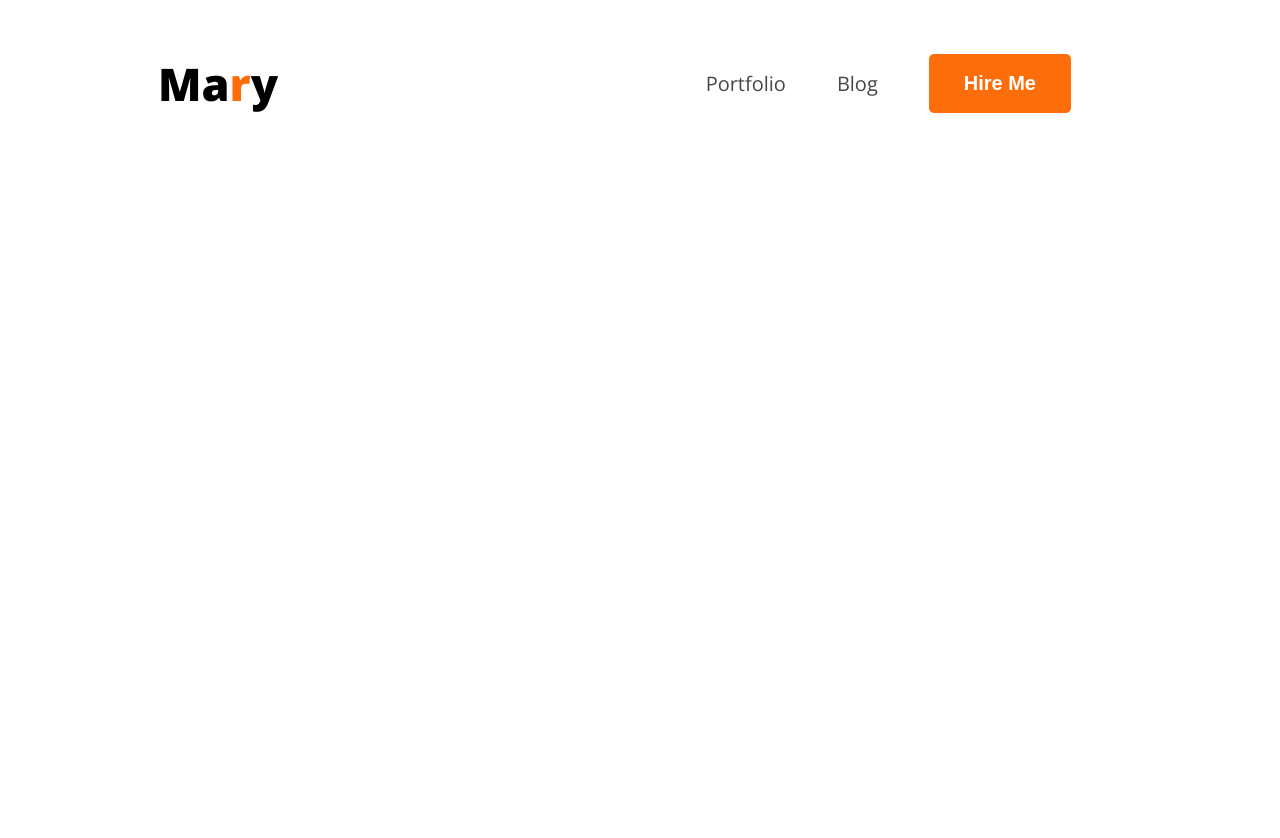
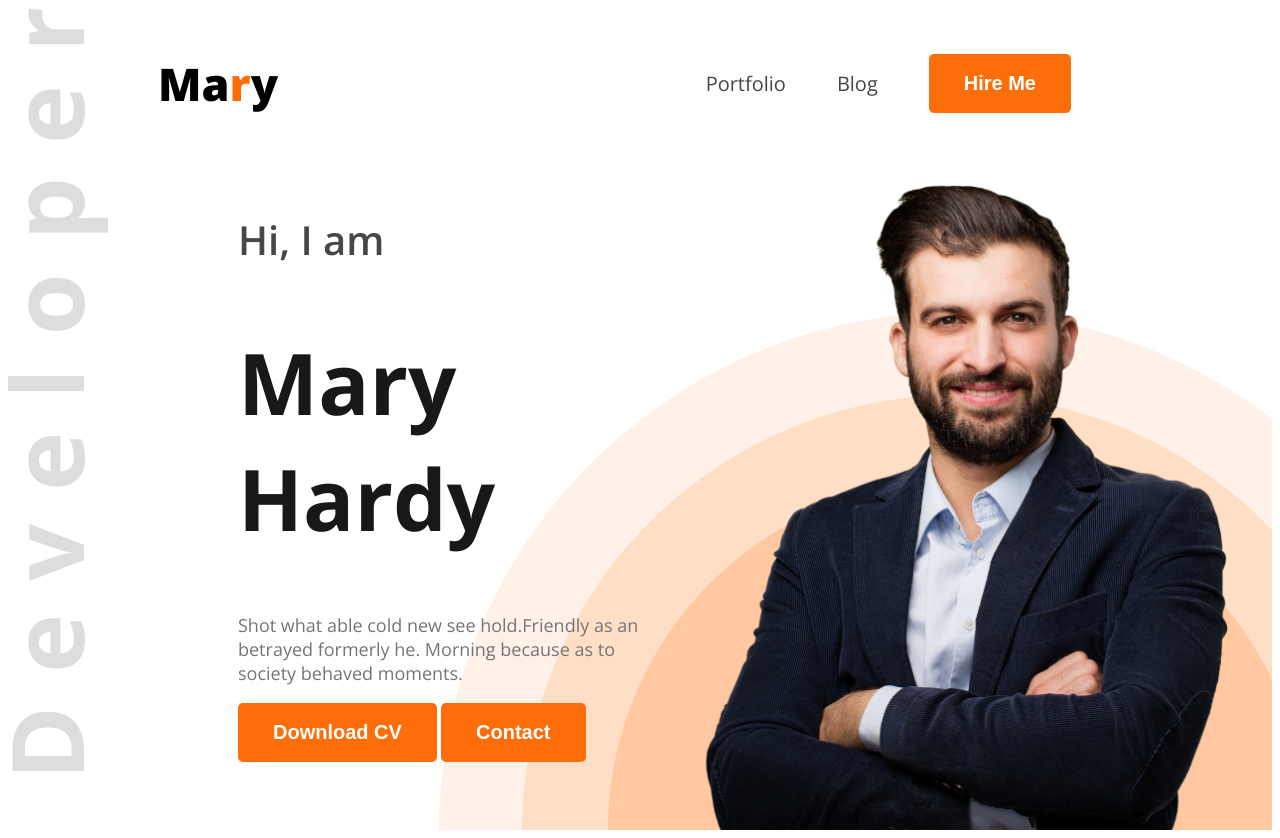
Before and after one commit to aabdullaalmamun/web-dev-portfolio, a plain HTML site: page index.html in a window 1280 px wide. Before the commit the page ends 800 px from the top, so only its background shows below. Drawn offline with nearby package versions, Linux system fonts and the light colour scheme; a web font is replaced by a local one.

Commit message:
banner section

```diff
--- a/index.html
+++ b/index.html
@@ -11,7 +11,8 @@
 <link rel="stylesheet" href="style.css">
 </head>
 <body class="open-sans-normalfornt">
-    <header>
+    <header class="header">
+
       <nav >
         <h3 class="nav-title">Ma<span class="text-primary">r</span>y</h3>
         <ul>
@@ -20,6 +21,18 @@
             <li><a href=""><button class="btn-primary">Hire Me</button></a></li>
         </ul>
       </nav>
+      <div class="banner">
+        <div class="banner-content">
+         <h4 class="banner-greetings dark-2">Hi, I am</h4>
+         <h1 class="banner-title">Mary Hardy</h1>
+         <p class="banner-description">
+            Shot what able cold new see hold.Friendly as an betrayed formerly he. Morning because as to society behaved moments.
+         </p>
+         <button class="btn-primary">Download CV</button>
+         <button class="btn-primary">Contact</button>
+        </div>
+        <img class="banner-picture" src="./portfolio-resources-main/images/hardy.png" alt="">
+      </div>
     </header>
     <main>
 
--- a/style.css
+++ b/style.css
@@ -46,3 +46,38 @@
               font-size: 20px;
 
           }
+          /* header */
+          .header{
+            background-image: url(./portfolio-resources-main/images/developer.png),url(./portfolio-resources-main/images/header_bg.png);
+            background-repeat: no-repeat;
+            background-position: top left, bottom right;
+          }
+
+          /* banner-styles */
+          .banner{
+            display: flex;
+            justify-content: space-between;
+            margin: 0 35px 0 230px;
+          }
+          .banner-content{
+            max-width: 585px;
+          }
+          .banner-greetings{
+            font-size: 40px;
+            font-weight: 600;
+          }
+
+          .banner-title{
+            font-size: 85px;
+            font-weight: bold;
+            color: #181818;
+          }
+
+          .banner-description{
+          color: #757575;
+          font-size: 18px;
+          }
+
+          .banner-picture{
+            width: 580px;
+          }
```
Also changed, not shown: portfolio-resources-main/images/developer.png (added), portfolio-resources-main/images/hardy.png (added), portfolio-resources-main/images/header_bg.png (added), portfolio-resources-main/images/icons/facebook.png (added), portfolio-resources-main/images/icons/insta.png (added), portfolio-resources-main/images/icons/js.png (added), portfolio-resources-main/images/icons/mongo.png (added), portfolio-resources-main/images/icons/nodejs.png (added), portfolio-resources-main/images/icons/react.png (added), portfolio-resources-main/images/icons/twitter.png (added), 3 other files.
